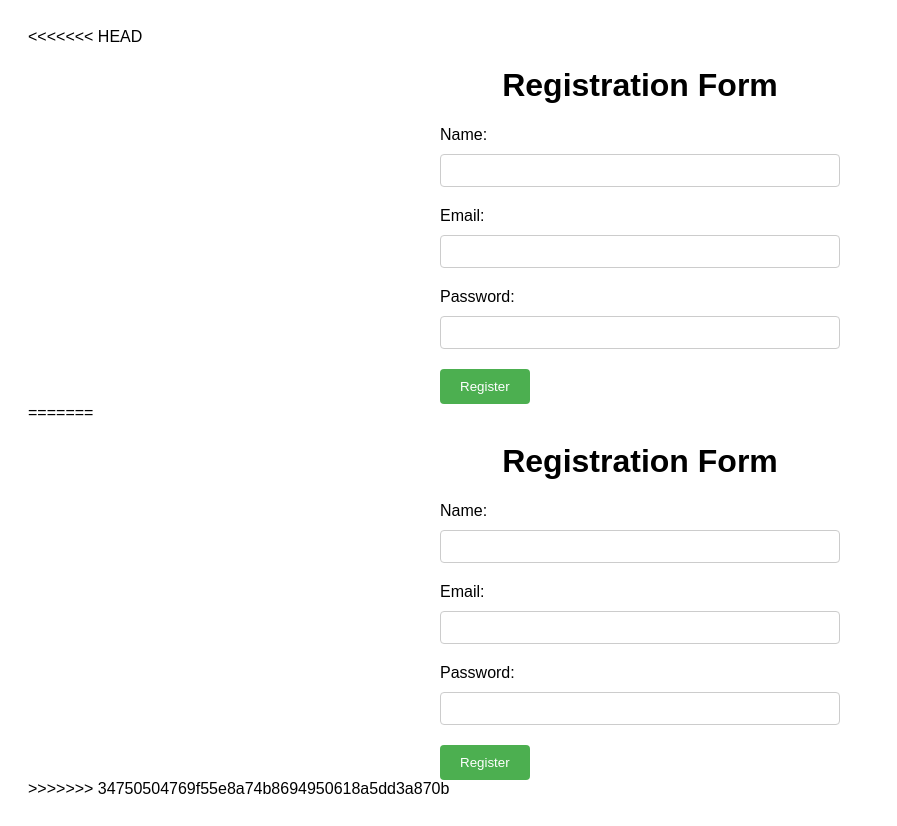
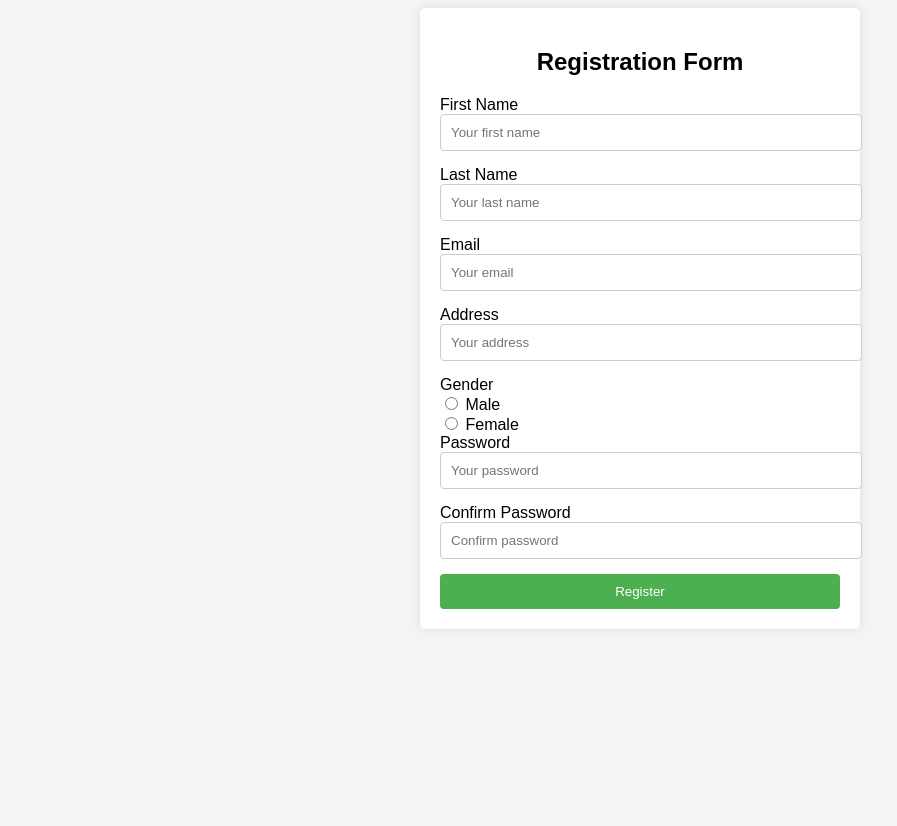
Before and after one commit to Bethelhem-Yirga/Real-Estate-Management-System, a Django app: page /register/ in a window 1280 px wide. Shown: the whole page, without its empty margins (0-897 px from the left). After the commit the page ends 609 px from the top, so only its background shows below. Run offline with Django 5.2, Linux system fonts and the light colour scheme.

Commit message:
register is changed

```diff
--- a/Real_Estate_Project/app1/templates/property_listing.html
+++ b/Real_Estate_Project/app1/templates/property_listing.html
@@ -62,12 +62,12 @@
 <div class="navbar">
     <a href="#home" class="logo"><img src="{% static 'img/logo.png' %}" alt="Logo"></a>
     <a href="/" class="home">Home</a>
-    <a href="/">Listing</a>
+    <a href="{% url 'property_listing' %}">Listing</a>
     <a href="#salesperson">Sales Person</a>
     <a href="#contact">Contact</a>
     <a href="#about">About</a>
     <a href="#help">Help</a>
-    <a href="#register" class="register">Register</a>
+    <a href="{% url 'registration' %}">Register</a>
     <a href="#login" class="login">Login</a>
 </div>
 
--- a/Real_Estate_Project/app1/templates/registration.html
+++ b/Real_Estate_Project/app1/templates/registration.html
@@ -1,132 +1,122 @@
-<<<<<<< HEAD
 <!DOCTYPE html>
 <html>
 <head>
-    <title>Registration Form</title>
+  <title>Registration Page</title>
   <style>
     body {
       font-family: Arial, sans-serif;
-            padding: 20px;
+      background-color: #f4f4f4;
     }
 
-        h1 {
-            text-align: center;
+    .container {
+      max-width: 400px;
+      margin: 0 auto;
+      padding: 20px;
+      background-color: #fff;
+      border-radius: 5px;
+      box-shadow: 0 0 10px rgba(0, 0, 0, 0.1);
     }
 
-        form {
-            max-width: 400px;
-            margin: 0 auto;
-        }
-
-        label {
-            display: block;
-            margin-bottom: 10px;
+    h2 {
+      text-align: center;
+      margin-bottom: 20px;
     }
 
     input[type="text"],
     input[type="email"],
     input[type="password"] {
       width: 100%;
-            padding: 8px;
-            margin-bottom: 20px;
+      padding: 10px;
+      margin-bottom: 15px;
       border: 1px solid #ccc;
       border-radius: 4px;
-            box-sizing: border-box;
     }
 
     input[type="submit"] {
       background-color: #4CAF50;
-            color: white;
-            padding: 10px 20px;
+      color: #fff;
+      padding: 10px 15px;
       border: none;
       border-radius: 4px;
       cursor: pointer;
+      width: 100%;
     }
 
     input[type="submit"]:hover {
       background-color: #45a049;
     }
+
+    .error {
+      color: red;
+      margin-bottom: 10px;
+    }
+
+    .success {
+      color: green;
+      margin-bottom: 10px;
+    }
   </style>
+  <script>
+    function validateForm() {
+      var firstName = document.getElementById("firstName").value;
+      var lastName = document.getElementById("lastName").value;
+      var email = document.getElementById("email").value;
+      var address = document.getElementById("address").value;
+      var password = document.getElementById("password").value;
+      var confirmPassword = document.getElementById("confirmPassword").value;
+      var gender = document.querySelector('input[name="gender"]:checked');
+
+      if (firstName === "" || lastName === "" || email === "" || address === "" || password === "" || confirmPassword === "" || gender === null) {
+        document.getElementById("error").textContent = "Please fill out all the fields.";
+        return false;
+      }
+
+      if (password !== confirmPassword) {
+        document.getElementById("error").textContent = "Passwords do not match.";
+        return false;
+      }
+
+      alert("Congratulations! you registerd successfully .");
+      return true;
+    }
+  </script>
 </head>
 <body>
-    <h1>Registration Form</h1>
-    <form>
-        <label for="name">Name:</label>
-        <input type="text" id="name" name="name" required>
+  <div class="container">
+    <h2>Registration Form</h2>
+    <form action="#" method="post" onsubmit="return validateForm()">
+      <div id="error" class="error"></div>
 
-        <label for="email">Email:</label>
-        <input type="email" id="email" name="email" required>
+      <label for="firstName">First Name</label>
+      <input type="text" id="firstName" name="firstName" placeholder="Your first name" required>
 
-        <label for="password">Password:</label>
-        <input type="password" id="password" name="password" required>
+      <label for="lastName">Last Name</label>
+      <input type="text" id="lastName" name="lastName" placeholder="Your last name" required>
+
+      <label for="email">Email</label>
+      <input type="email" id="email" name="email" placeholder="Your email" required>
+
+      <label for="address">Address</label>
+      <input type="text" id="address" name="address" placeholder="Your address" required>
+
+      <label>Gender</label>
+      <div>
+        <input type="radio" id="male" name="gender" value="male" required>
+        <label for="male">Male</label>
+      </div>
+      <div>
+        <input type="radio" id="female" name="gender" value="female" required>
+        <label for="female">Female</label>
+      </div>
+
+      <label for="password">Password</label>
+      <input type="password" id="password" name="password" placeholder="Your password" required>
+
+      <label for="confirmPassword">Confirm Password</label>
+      <input type="password" id="confirmPassword" name="confirmPassword" placeholder="Confirm password" required>
 
       <input type="submit" value="Register">
     </form>
+  </div>
 </body>
-=======
-<!DOCTYPE html>
-<html>
-<head>
-    <title>Registration Form</title>
-    <style>
-        body {
-            font-family: Arial, sans-serif;
-            padding: 20px;
-        }
-
-        h1 {
-            text-align: center;
-        }
-
-        form {
-            max-width: 400px;
-            margin: 0 auto;
-        }
-
-        label {
-            display: block;
-            margin-bottom: 10px;
-        }
-
-        input[type="text"],
-        input[type="email"],
-        input[type="password"] {
-            width: 100%;
-            padding: 8px;
-            margin-bottom: 20px;
-            border: 1px solid #ccc;
-            border-radius: 4px;
-            box-sizing: border-box;
-        }
-
-        input[type="submit"] {
-            background-color: #4CAF50;
-            color: white;
-            padding: 10px 20px;
-            border: none;
-            border-radius: 4px;
-            cursor: pointer;
-        }
-
-        input[type="submit"]:hover {
-            background-color: #45a049;
-        }
-    </style>
-</head>
-<body>
-    <h1>Registration Form</h1>
-    <form>
-        <label for="name">Name:</label>
-        <input type="text" id="name" name="name" required>
-
-        <label for="email">Email:</label>
-        <input type="email" id="email" name="email" required>
-
-        <label for="password">Password:</label>
-        <input type="password" id="password" name="password" required>
-
-        <input type="submit" value="Register">
-    </form>
-</body>
->>>>>>> 34750504769f55e8a74b8694950618a5dd3a870b
 </html>
```
Lines whose indentation alone changed are shown as unchanged.
